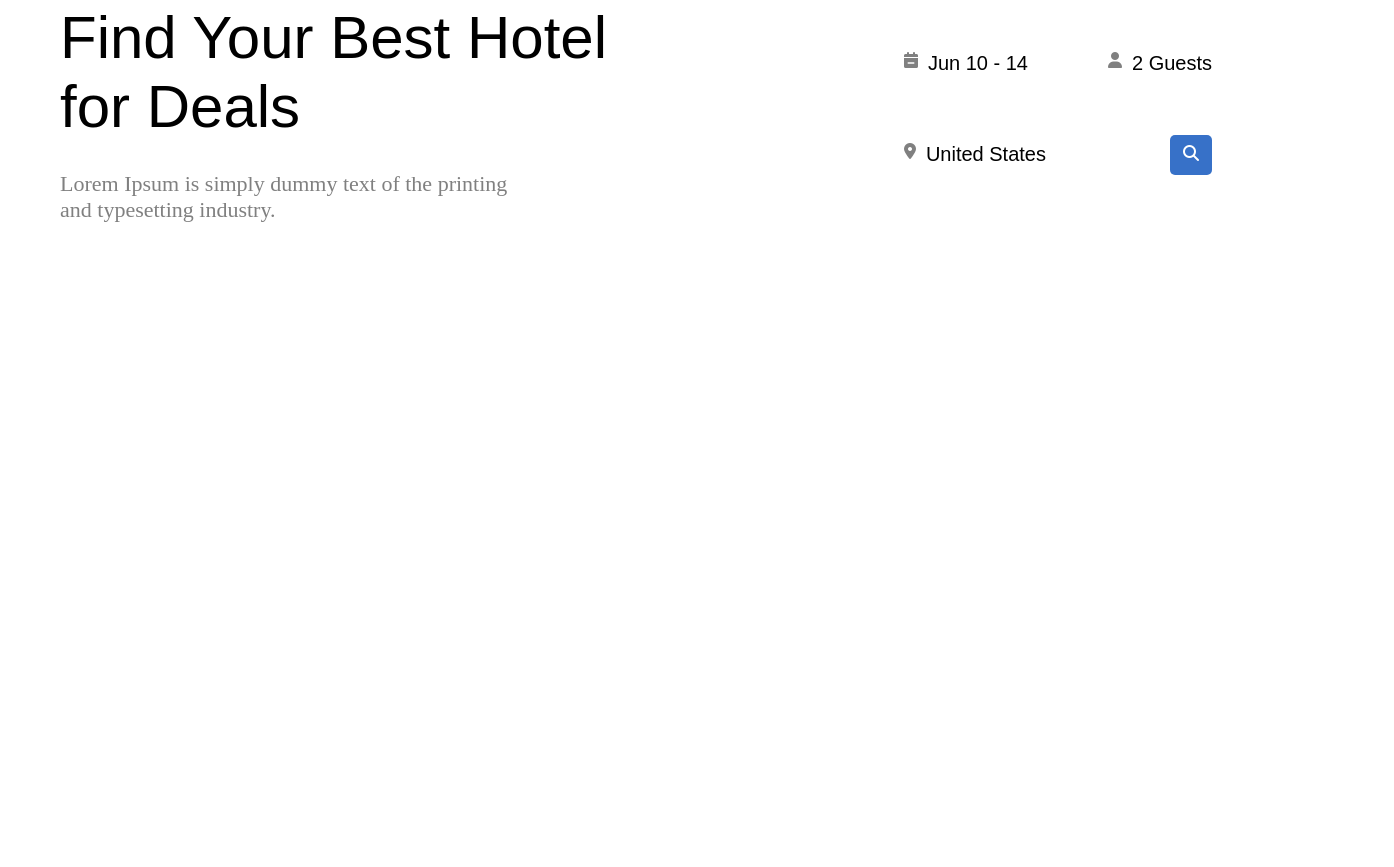
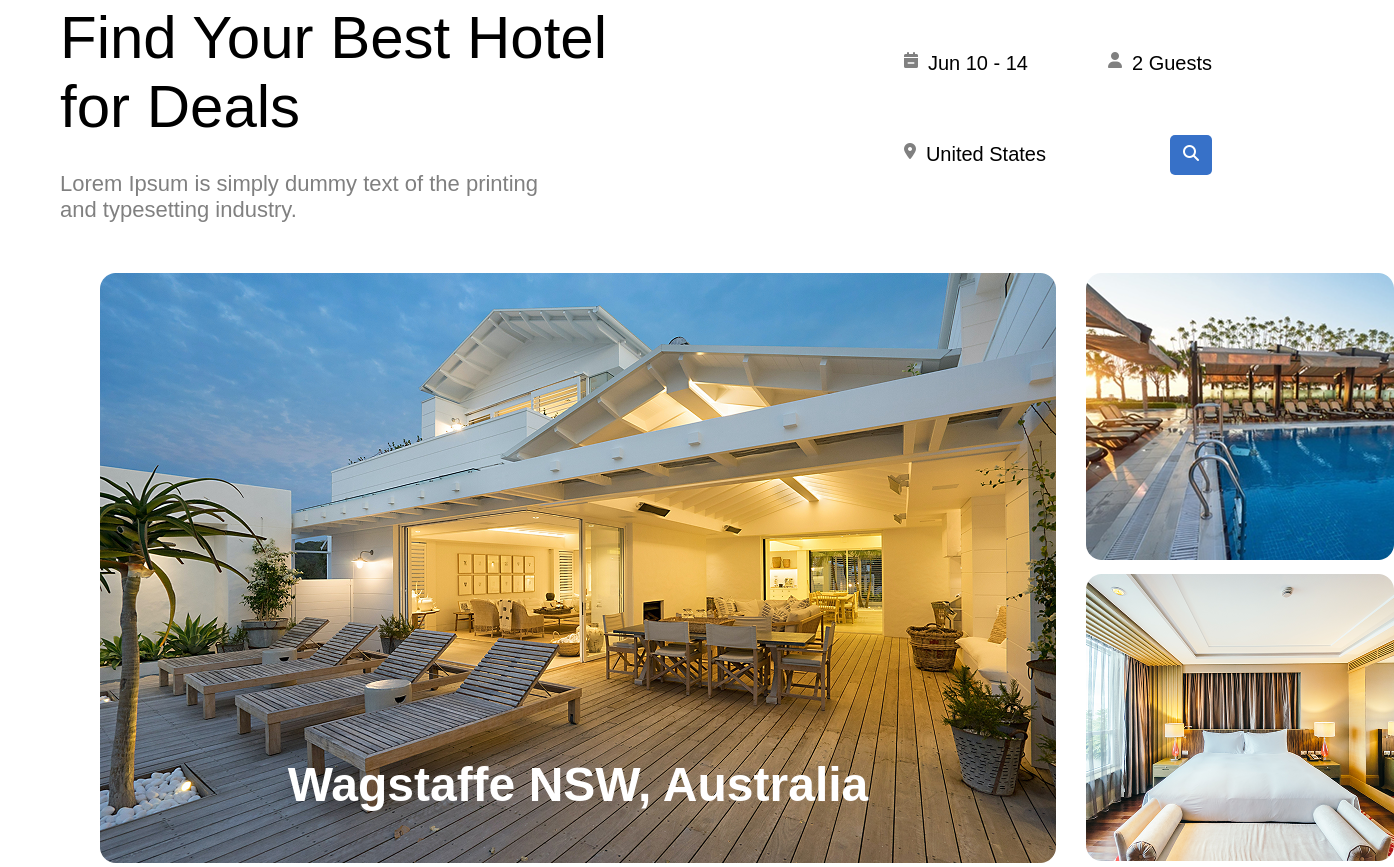
Before and after one commit to bahriddin1771-r/Project2, a plain HTML site: page index.html in a window 1280 px wide. Shown: the part 177-1044 px from the top of the page, 1394 px wide, since content can reach past the window. Before the commit the page ends 800 px from the top, so only its background shows below. Drawn offline with Linux system fonts and the light colour scheme.

Commit message:
section1

```diff
--- a/index.html
+++ b/index.html
@@ -52,5 +52,17 @@
             </div>
         </div>
     </section>
+
+
+    <div class="s11">
+        <div class="left3">
+            <img src="/img/house1.png" alt="Error Network!">
+            <h1>Wagstaffe NSW, Australia</h1>
+        </div>
+        <div class="right3">
+            <img src="/img/house2.png" alt="Error Network!">
+            <img id="a1" src="/img/house3.png" alt="Error Network!">
+        </div>
+    </div>
 </body>
 </html>
--- a/style.css
+++ b/style.css
@@ -58,6 +58,7 @@ header {
 .left2 p {
     color: grey;
     font-size: 22px;
+    font-family: sans-serif;
     margin-top: 30px;
 }
 .ml {
@@ -89,3 +90,22 @@ header {
     padding-top: 10px;
     border-radius: 5px;
 }
+
+
+.s11 {
+    width: 90%;
+    display: flex;
+    gap: 30px;
+    margin-left: 100px;
+    margin-top: 50px;
+}
+.s11 h1 {
+    color: white;
+    font-family: sans-serif;
+    font-size: 48px;
+    margin-top: -110px;
+    text-align: center;
+}
+#a1 {
+    margin-top: 10px;
+}
```
Also changed, not shown: img/house1.png (added), img/house2.png (added), img/house3.png (added).
